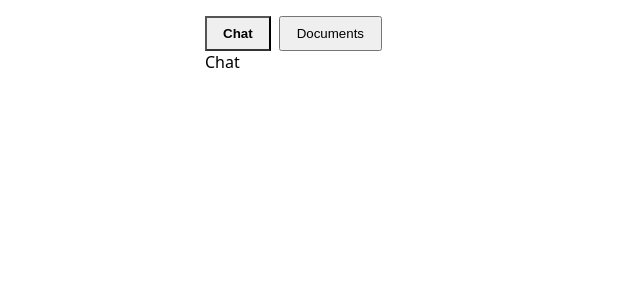
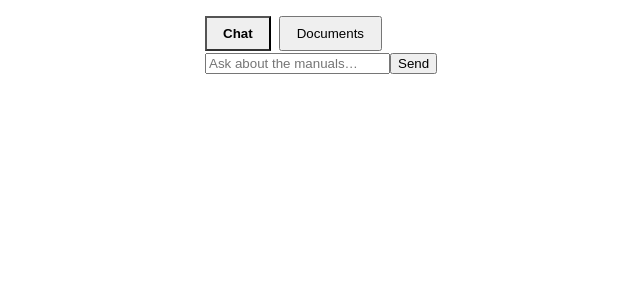
Before and after one commit to Eklavya-San/document_rag, a React (Vite) app in the folder web/: page / in a window 1280 px wide. Shown: the top 300 px of the page, without its empty margins (1-641 px from the left). Built offline with nearby package versions, Linux system fonts and the light colour scheme.

Commit message:
feat: Chat screen with streaming, markdown, and source chips

```diff
--- a/web/src/App.tsx
+++ b/web/src/App.tsx
@@ -1,4 +1,5 @@
 import { useState } from "react";
+import { Chat } from "./Chat";
 
 export function App() {
   const [tab, setTab] = useState<"chat" | "documents">("chat");
@@ -9,7 +10,7 @@ export function App() {
         <button className={tab === "documents" ? "active" : ""} onClick={() => setTab("documents")}>Documents</button>
       </header>
       <main>
-        {tab === "chat" ? <div data-testid="chat-placeholder">Chat</div> : <div data-testid="documents-placeholder">Documents</div>}
+        {tab === "chat" ? <Chat /> : <div data-testid="documents-placeholder">Documents</div>}
       </main>
     </div>
   );
--- /dev/null
+++ b/web/src/Chat.tsx
@@ -0,0 +1,100 @@
+import { useState, useRef } from "react";
+import ReactMarkdown from "react-markdown";
+import { streamChat } from "./sse";
+import { fetchSessionMessages } from "./api";
+import { Source, StoredMessage } from "./types";
+
+interface Message {
+  role: "user" | "assistant";
+  content: string;
+  sources: Source[];
+  streaming?: boolean;
+}
+
+export function Chat() {
+  const [messages, setMessages] = useState<Message[]>([]);
+  const [input, setInput] = useState("");
+  const [sessionId, setSessionId] = useState<number | null>(null);
+  const [busy, setBusy] = useState(false);
+  const sessionRef = useRef<number | null>(null);
+
+  async function send() {
+    const question = input.trim();
+    if (!question || busy) return;
+    setInput("");
+    setBusy(true);
+    setMessages((m) => [...m, { role: "user", content: question, sources: [] }, { role: "assistant", content: "", sources: [], streaming: true }]);
+
+    await streamChat(
+      question,
+      sessionRef.current,
+      (e) => {
+        if (e.type === "session") { sessionRef.current = e.session_id; setSessionId(e.session_id); }
+        else if (e.type === "token") {
+          setMessages((m) => {
+            const copy = [...m];
+            copy[copy.length - 1] = { ...copy[copy.length - 1], content: copy[copy.length - 1].content + e.content };
+            return copy;
+          });
+        } else if (e.type === "sources") {
+          setMessages((m) => {
+            const copy = [...m];
+            copy[copy.length - 1] = { ...copy[copy.length - 1], sources: e.sources };
+            return copy;
+          });
+        } else if (e.type === "done") {
+          setMessages((m) => {
+            const copy = [...m];
+            copy[copy.length - 1] = { ...copy[copy.length - 1], streaming: false };
+            return copy;
+          });
+        }
+      },
+      (err) => {
+        setMessages((m) => {
+          const copy = [...m];
+          copy[copy.length - 1] = { role: "assistant", content: `Error: ${err.message}`, sources: [], streaming: false };
+          return copy;
+        });
+      },
+    );
+    setBusy(false);
+  }
+
+  return (
+    <div className="chat">
+      <div className="messages">
+        {messages.map((m, i) => (
+          <div key={i} className={`msg ${m.role}`}>
+            {m.role === "assistant" ? <ReactMarkdown>{m.content || (m.streaming ? "…" : "")}</ReactMarkdown> : <p>{m.content}</p>}
+            {m.sources.length > 0 && (
+              <div className="sources">
+                {m.sources.map((s, j) => <SourceChip key={j} source={s} />)}
+              </div>
+            )}
+          </div>
+        ))}
+      </div>
+      <div className="composer">
+        <input
+          placeholder="Ask about the manuals…"
+          value={input}
+          onChange={(e) => setInput(e.target.value)}
+          onKeyDown={(e) => { if (e.key === "Enter") send(); }}
+          disabled={busy}
+        />
+        <button onClick={send} disabled={busy}>Send</button>
+      </div>
+    </div>
+  );
+}
+
+function SourceChip({ source }: { source: Source }) {
+  const [open, setOpen] = useState(false);
+  return (
+    <span className="chip">
+      <button className="chip-btn" onClick={() => setOpen((o) => !o)}>{source.filename} p.{source.page}</button>
+      {open && <span className="chip-text">{source.text}</span>}
+    </span>
+  );
+}
```
Also changed, not shown: 2 other files (tests, documents, lock files or other folders).
